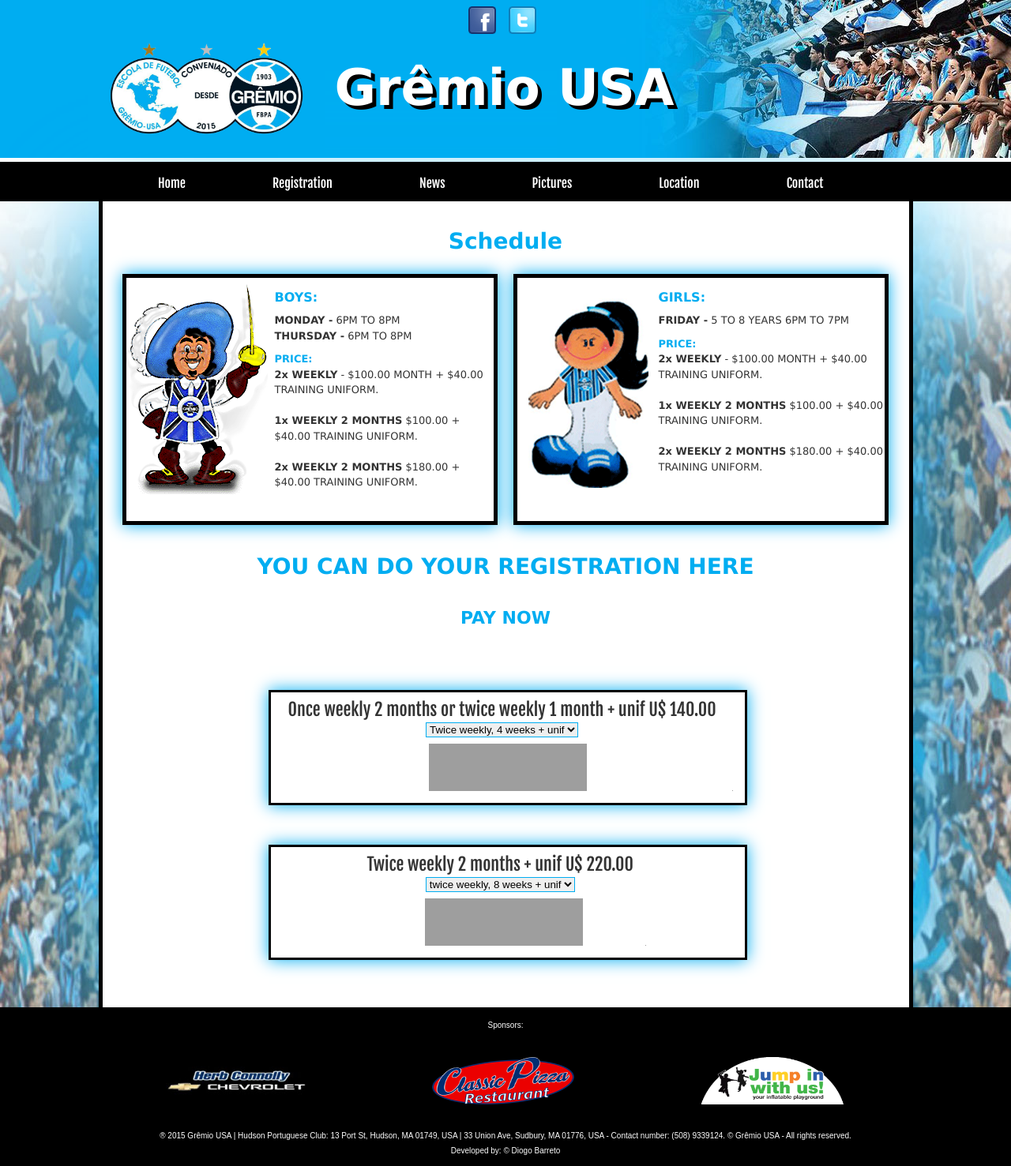
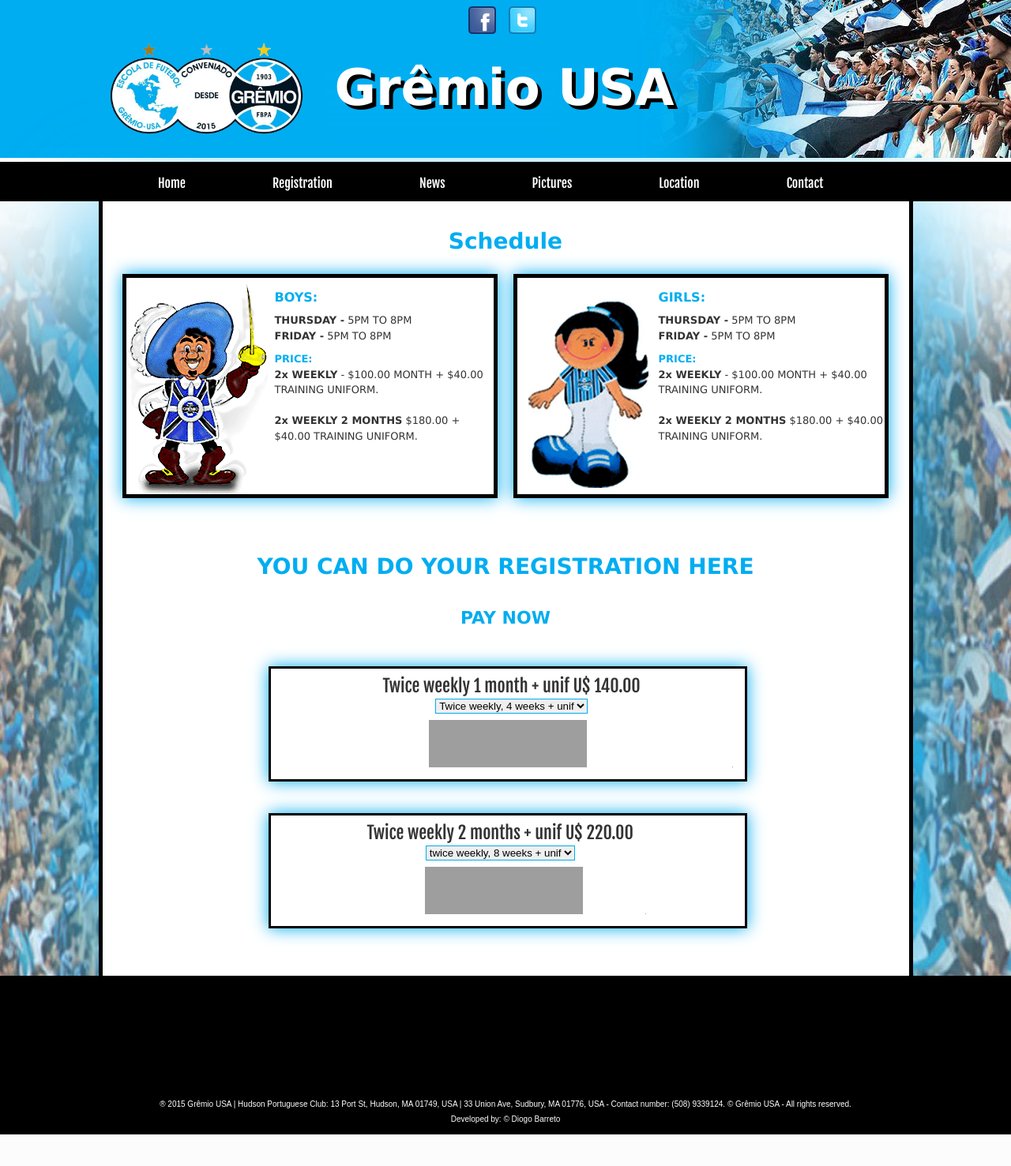
Before and after one commit to diogob89/gremiophp, a PHP site: page /registration.php in a window 1280 px wide. Shown: the whole page at 79% size. After the commit the page ends 1437 px from the top, so only its background shows below. Run offline with PHP 8.4, Linux system fonts and the light colour scheme; some libraries are stand-ins or nearby versions; grey boxes are pictures that could not be loaded.

Commit message:
Alteracoes gerais

```diff
--- a/footer.php
+++ b/footer.php
@@ -1,12 +1,12 @@
 <footer>
-		<div class="centro">
+	<!--	<div class="centro">
 		<p class="pendereco"> Sponsors:</p>
 		<ul>
 		<li><a href="http://www.classicpizza1.com/" target="_blank"><img src="logop1.png" id="logop1"></a></li>
 		<li><a href="http://www.chevrolet.com/" target="_blank"><img src="logop3.jpg" id="logop3"></a></li>
 		<li><a href="http://jumpinwithus.net/" target="_blank"><img src="logop2.png" id="logop2"></a></li>
 		</ul>
-		</div>
+		</div> -->
 
 		<div class="endereco">
 
--- a/home.php
+++ b/home.php
@@ -134,7 +134,7 @@
     animationInterval: 2000,
     rotationDirection: 'ltr',
     slideClass: 'jR3DCarouselCustomSlide',
-    autoplay: false,
+    autoplay: true,
     onSlideShow: slideShownCallback,
     /* callback when Slide show event occurs */
     navigation: 'circles' /* circles | squares */ ,
--- a/registration.php
+++ b/registration.php
@@ -85,16 +85,16 @@
 
 <h3 style="padding-top:15px;"> BOYS: </h3>
 
-<p style="padding-bottom:10px;"><b>MONDAY -</b> 6PM TO 8PM<br>
+<p style="padding-bottom:10px;"><b>THURSDAY -</b> 5PM TO 8PM<br>
 
-<b>THURSDAY -</b> 6PM TO 8PM</p>
+<b>FRIDAY -</b> 5PM TO 8PM</p>
 
 
 <b><h5>PRICE:</h5></b>
 <p style="padding-bottom:20px; padding-top:0px;">
 <!-- <b>1x WEEKLY</b> - $60.00 MONTH + $40.00 TRAINING UNIFORM.<br> -->
 <b>2x WEEKLY</b> - $100.00 MONTH + $40.00 TRAINING UNIFORM.<br><br>
-<b>1x WEEKLY 2 MONTHS</b> $100.00 + $40.00 TRAINING UNIFORM.<br><br>
+<!-- <b>1x WEEKLY 2 MONTHS</b> $100.00 + $40.00 TRAINING UNIFORM.<br><br> -->
 <b>2x WEEKLY 2 MONTHS</b> $180.00 + $40.00 TRAINING UNIFORM.<br><br>
 </p>
 
@@ -107,13 +107,15 @@
 <img src ="girl-gremio.gif" style="float:left;">
 
 <h3 style="padding-top:15px;"> GIRLS: </h3>
-<p style="padding-bottom:10px;"><b>FRIDAY -</b> 5 TO 8 YEARS  6PM TO 7PM</p>
+<p style="padding-bottom:10px;"><b>THURSDAY -</b> 5PM TO 8PM<br>
+
+<b>FRIDAY -</b> 5PM TO 8PM</p>
 
 <b><h5>PRICE:</h5></b>
 <p style="padding-bottom:39px; padding-top:0px;">
 <!--<b>1x WEEKLY</b> - $60.00 MONTH + $40.00 TRAINING UNIFORM.<br>-->
 <b>2x WEEKLY</b> - $100.00 MONTH + $40.00 TRAINING UNIFORM.<br><br>
-<b>1x WEEKLY 2 MONTHS</b> $100.00 + $40.00 TRAINING UNIFORM.<br><br>
+<!-- <b>1x WEEKLY 2 MONTHS</b> $100.00 + $40.00 TRAINING UNIFORM.<br><br> -->
 <b>2x WEEKLY 2 MONTHS</b> $180.00 + $40.00 TRAINING UNIFORM.<br><br>
 </p>
 
@@ -155,17 +157,17 @@
 
 
 <!-- U$140,00 -->
-<div class="divpaypal" style="margin-top:50px;">
+<div class="divpaypal" style="margin-top:20px; margin-bottom:40px">
 <form action="https://www.paypal.com/cgi-bin/webscr" method="post" target="_top" style="padding-left:20px;">
 <input type="hidden" name="cmd" value="_s-xclick">
 <input type="hidden" name="hosted_button_id" value="V2FV83GYPDESY">
 
 
-<table style="padding-top:10px;">
+<table style="padding-top:10px; padding-left:120px">
 <tr style="font-size:22px; font-family:'Fjalla One', sans-serif;">
 <td>
 <input type="hidden" name="on0" value="twice weekly,  4 weeks + unif  U$ 140.00">
-	Once weekly 2 months or twice weekly 1 month + unif U$ 140.00
+	Twice weekly 1 month + unif U$ 140.00
 </td>
 </tr>
 	<tr style="text-align:center;">
@@ -184,7 +186,7 @@
 
 
 <!-- U$220,00 -->
-<div class="divpaypal" style="margin-top:50px; margin-bottom:50px;">
+<div class="divpaypal" style="margin-top:20px; margin-bottom:50px;">
 <form action="https://www.paypal.com/cgi-bin/webscr" method="post" target="_top" style="padding-left:120px;">
 <input type="hidden" name="cmd" value="_s-xclick">
 <input type="hidden" name="hosted_button_id" value="2SD9DQV2KYVR2">
```
